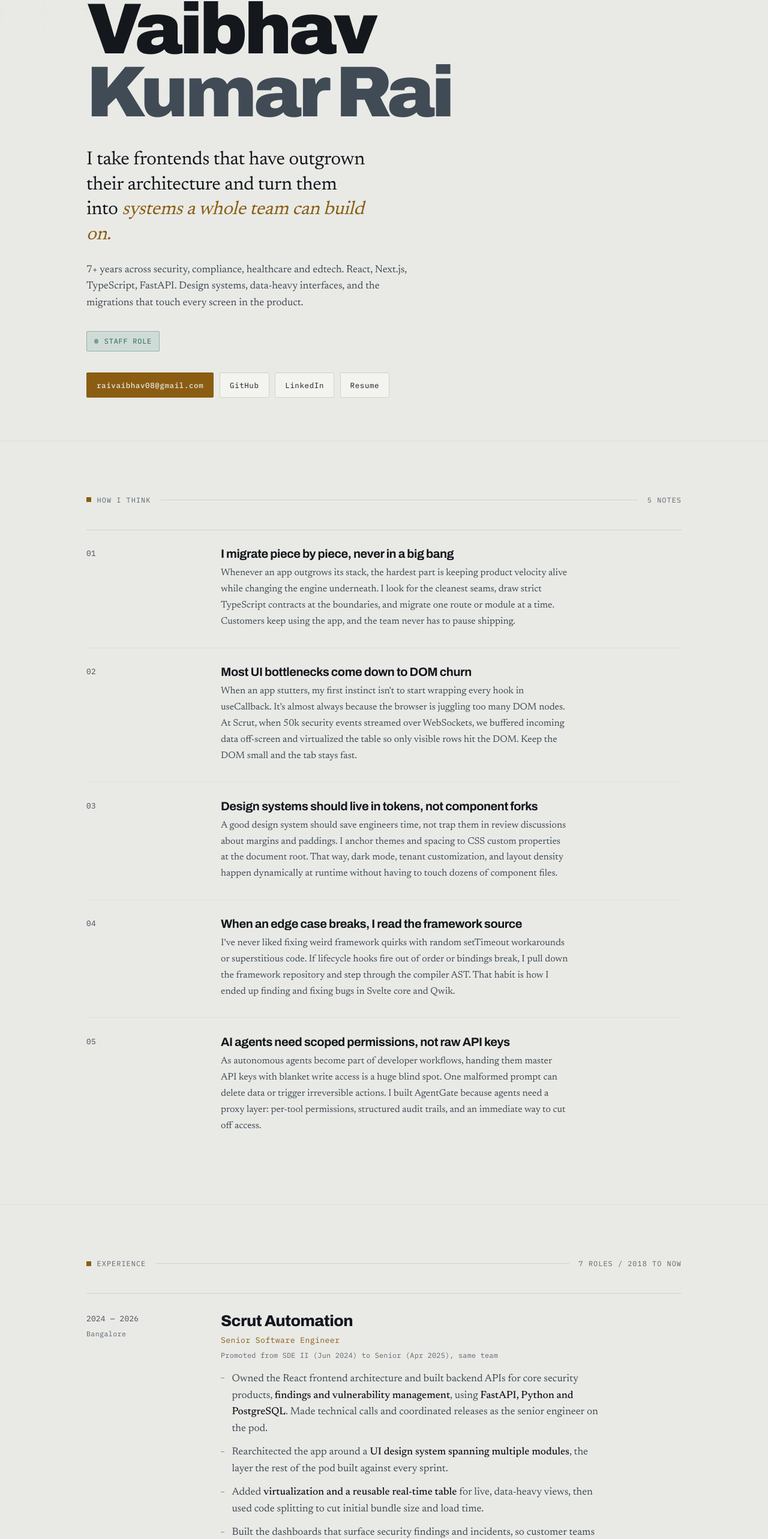
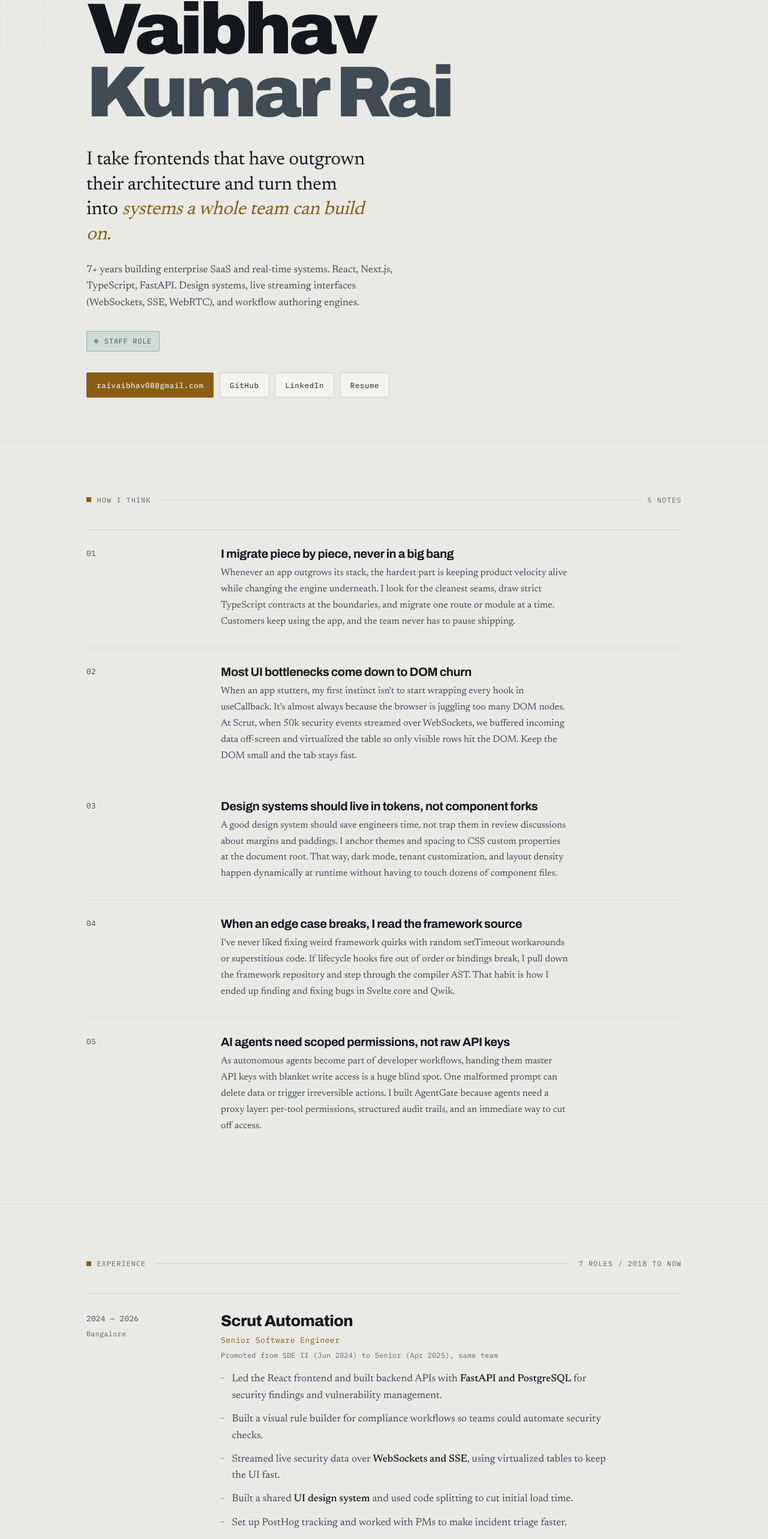
Before and after one commit to RaiVaibhav/portfolio, a Next.js app: page / in a window 1280 px wide. Shown: the part 214-2780 px from the top of the page at 60% size. Built offline with nearby package versions, Linux system fonts and the light colour scheme.

Commit message:
update content

```diff
--- a/components/Hero.tsx
+++ b/components/Hero.tsx
@@ -25,8 +25,8 @@ export default function Hero() {
           </p>
 
           <p className="sub">
-            7+ years across security, compliance, healthcare and edtech. React, Next.js, TypeScript, FastAPI.
-            Design systems, data-heavy interfaces, and the migrations that touch every screen in the product.
+            7+ years building enterprise SaaS and real-time systems. React, Next.js, TypeScript, FastAPI.
+            Design systems, live streaming interfaces (WebSockets, SSE, WebRTC), and workflow authoring engines.
           </p>
 
           <p className="status">
--- a/content/experience.ts
+++ b/content/experience.ts
@@ -11,13 +11,13 @@ export const experience: Job[] = [
     note: "Promoted from SDE II (Jun 2024) to Senior (Apr 2025), same team",
     years: "2024 — 2026",
     bullets: [
-      "Owned the React frontend architecture and built backend APIs for core security products, **findings and vulnerability management**, using **FastAPI, Python and PostgreSQL**. Made technical calls and coordinated releases as the senior engineer on the pod.",
-      "Rearchitected the app around a **UI design system spanning multiple modules**, the layer the rest of the pod built against every sprint.",
-      "Added **virtualization and a reusable real-time table** for live, data-heavy views, then used code splitting to cut initial bundle size and load time.",
-      "Built the dashboards that surface security findings and incidents, so customer teams could resolve issues faster.",
-      "Integrated PostHog and worked with PMs and designers to add business-level signals and analytics.",
+      "Led the React frontend and built backend APIs with **FastAPI and PostgreSQL** for security findings and vulnerability management.",
+      "Built a visual rule builder for compliance workflows so teams could automate security checks.",
+      "Streamed live security data over **WebSockets and SSE**, using virtualized tables to keep the UI fast.",
+      "Built a shared **UI design system** and used code splitting to cut initial load time.",
+      "Set up PostHog tracking and worked with PMs to make incident triage faster.",
     ],
-    chips: ["FastAPI", "Python", "PostgreSQL", "React", "TypeScript", "Design system", "Virtualization", "Nx", "PostHog"],
+    chips: ["React", "TypeScript", "WebSockets", "SSE", "FastAPI", "Python", "PostgreSQL", "Design system", "Virtualization"],
   },
   {
     company: "Kami Vision",
@@ -31,20 +31,23 @@ export const experience: Job[] = [
       {
         label: "Kami Cloud · B2C",
         bullets: [
-          "Rewrote the Vue.js app in React and built a reusable design system under it with **Storybook and custom theming**.",
-          "Added responsive layouts, internationalization, code splitting, lazy loading and **Stripe payments with backend webhook handling**, with integration tests behind them.",
+          "Rewrote the Vue app in **React and TypeScript**, with a shared design system in Storybook.",
+          "Added live camera feeds with **WebRTC**, handling video playback and automatic reconnects.",
+          "Used **WebSockets** for camera controls and **SSE** for real-time motion alerts.",
+          "Integrated Stripe subscriptions with webhook handling, multi-language support, and tests.",
         ],
       },
       {
         label: "Internal Dashboard · B2B",
         bullets: [
-          "Built the org-facing dashboard in Next.js with SSR and SSG, plus TypeScript transformers that normalized inconsistent API responses into one shape.",
-          "Set up the shared design system and testing approach the internal teams onboarded onto.",
+          "Built a Next.js dashboard with a rule builder to set up camera alerts and workflows.",
+          "Wrote TypeScript transformers to turn messy API responses into clean client models.",
+          "Created the component library and testing setup used across internal teams.",
         ],
       },
     ],
     shift: ["Vue.js", "React"],
-    chips: ["React", "Next.js", "Node.js", "TypeScript", "Storybook", "Stripe", "i18n", "SSR / SSG"],
+    chips: ["React", "WebRTC", "WebSockets", "SSE", "TypeScript", "Next.js", "Storybook", "Stripe"],
   },
   {
     company: "Milky Way AI",
--- a/content/site.ts
+++ b/content/site.ts
@@ -16,8 +16,8 @@ export const site = {
   facts: [
     { label: "Now", value: "Staff role" },
     { label: "Recently", value: "2 years at Scrut Automation" },
-    { label: "Stack", value: "React, Next.js, TypeScript, Python, FastAPI, Node.js, PostgreSQL" },
-    { label: "Focus", value: "Design systems, full stack, RAG & evals" },
+    { label: "Stack", value: "React, Next.js, TypeScript, WebSockets, WebRTC, FastAPI, PostgreSQL" },
+    { label: "Focus", value: "Real-time streaming, workflow engines, design systems" },
   ],
 
   headline: "I make big frontends and full-stack systems easier to work in.",
--- a/content/toolkit.ts
+++ b/content/toolkit.ts
@@ -2,11 +2,12 @@ import type { SpecRow } from "./types";
 
 export const toolkit: SpecRow[] = [
   { label: "Frontend", value: "React.js, Next.js, Vue.js, TypeScript, JavaScript, HTML5, CSS3, Tailwind CSS" },
-  { label: "State & data", value: "Redux, Zustand, React Query, REST APIs, WebSockets" },
+  { label: "Real-time & streaming", value: "WebSockets, Server-Sent Events (SSE), WebRTC, live stream buffering, event-driven state" },
+  { label: "State & data", value: "Zustand, Redux, React Query, REST APIs" },
   { label: "Testing", value: "Jest, Cypress, Storybook, Enzyme" },
   {
     label: "Architecture",
-    value: "Design systems, micro frontends, Nx monorepo, SSR, SSG, component libraries, i18n, virtualization, performance work",
+    value: "Enterprise workflow & rule authoring engines, design systems, micro frontends, Nx monorepo, virtualization, SSR/SSG, legacy migrations",
   },
   { label: "Backend", value: "FastAPI, Python, Node.js, PostgreSQL, pgvector, Flask, CouchDB, Swagger" },
   { label: "RAG & evals", value: "RAG pipelines, LLM evals, Langfuse, semantic search, prompt engineering, MCP" },
```
